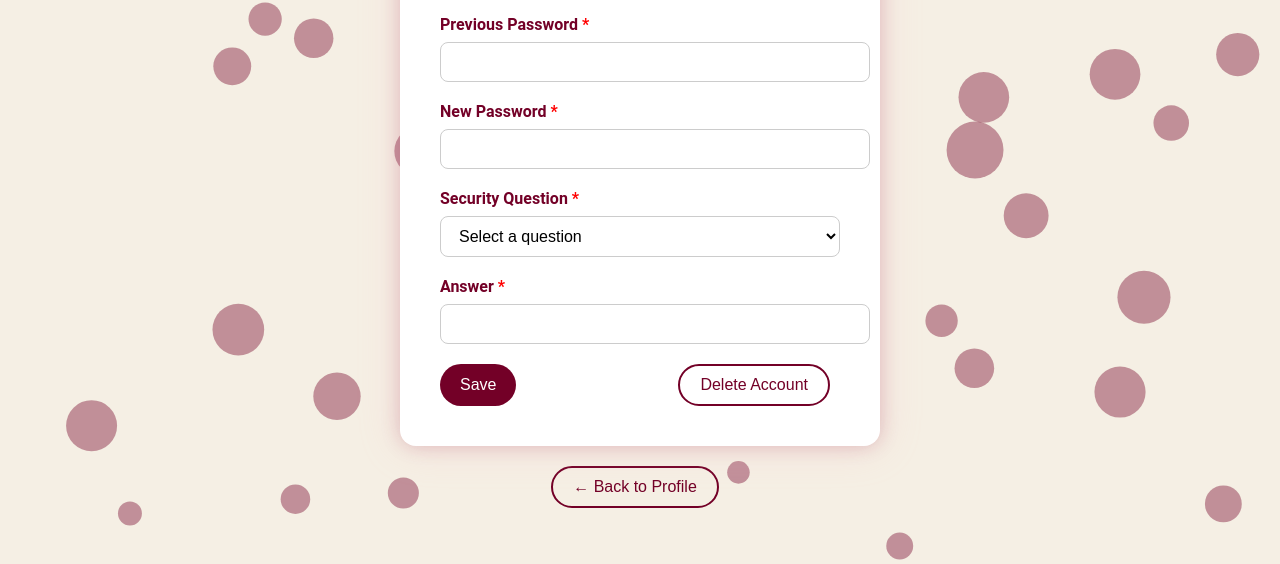
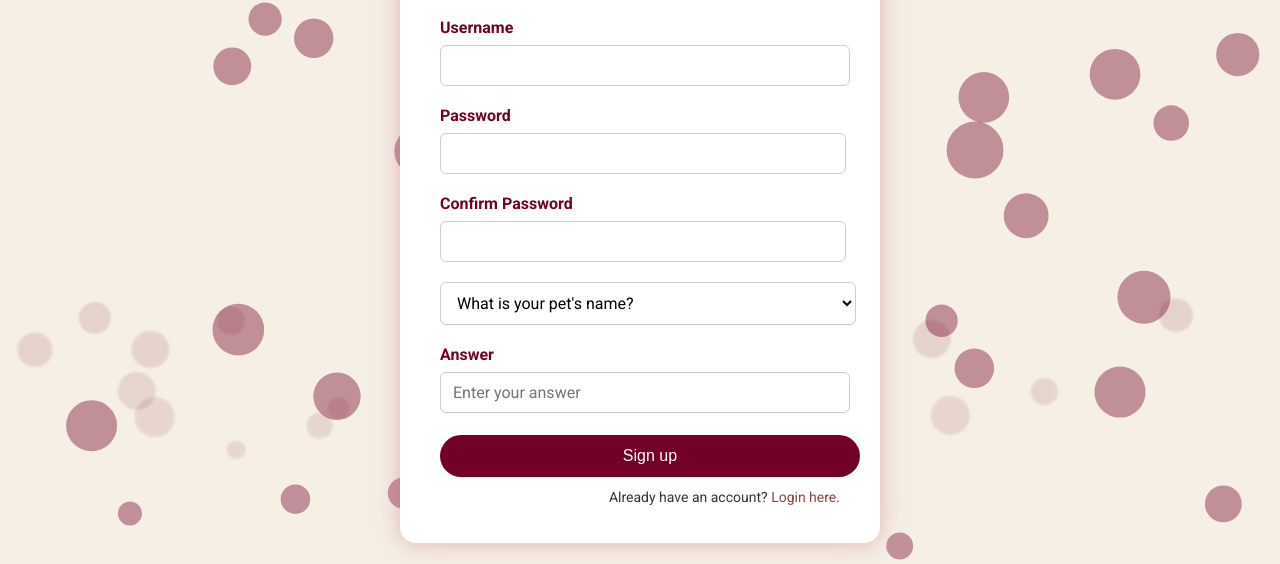
Before and after one commit to Saleeha04/BrokeNoMore, a website: page Frontend/src/pages/signup.html in a window 1280 px wide. Shown: the part 236-800 px from the top of the page. Drawn offline with Linux system fonts and the light colour scheme.

Commit message:
signup agaya

```diff
--- a/Frontend/src/pages/signup.html
+++ b/Frontend/src/pages/signup.html
@@ -2,85 +2,59 @@
 <html lang="en">
   <head>
     <meta charset="UTF-8" />
-  <meta name="viewport" content="width=device-width, initial-scale=1.0"/>
-  <title>Security Settings</title>
-  <link rel="stylesheet" href="../styles/security.css" />
-  <link rel="stylesheet" href="../styles/backButton.css" />
+    <meta name="viewport" content="width=device-width,initial-scale=1.0" />
+    <title>Signup</title>
+    <link rel="stylesheet" href="https://fonts.googleapis.com/css2?family=Roboto:wght@400;700&display=swap" />
+    <link rel="stylesheet" href="../styles/login.css" />
+    <link rel="stylesheet" href="../styles/signup.css" />
   </head>
   <body>
-  <div class="page-wrapper">
-    <div class="form-container">
-      <form class="edit-form slide-in" id="securityForm">
-        <div class="username-section">
-          <h2 class="username">Security Settings</h2>
+    <canvas id="bubble-canvas"></canvas>
+    <div class="bubble-background">
+      <div class="bubble"></div> <!-- (repeat bubble divs as is) -->
+      <!-- ... -->
     </div>
 
-        <label for="username">Username <span style="color:red">*</span></label>
-        <input type="text" id="username" required>
+    <div class="form-container">
+      <a href="landingPage.html">
+        <img class="form-logo" src="../assets/hiddenanya.png" alt="Logo above form" />
+      </a>
 
-        <label for="previous-password">Previous Password <span style="color:red">*</span></label>
-        <input type="password" id="previous-password" required>
+      <form id="signup-form" class="signup-form" method="POST" action="/signup">
+        <h1 class="login-heading">Welcome! Anya here.</h1>
 
-        <label for="password">New Password <span style="color:red">*</span></label>
-        <input type="password" id="password" required>
+        <label for="username">Username</label>
+        <input id="username" type="text" required />
 
-        <label for="security-question">Security Question <span style="color:red">*</span></label>
-        <select id="security-question" required>
-          <option value="">Select a question</option>
+        <label for="password">Password</label>
+        <div class="password-wrapper">
+          <input id="password" name="password" type="password" required />
+        </div>
+
+        <label for="confirm-password">Confirm Password</label>
+        <div class="password-wrapper">
+          <input id="confirm-password" name="confirm-password" type="password" required />
+        </div>
+
+        <select id="security-question" name="question" style="width: 104%;">
           <option>What is your pet's name?</option>
-          <option>What is your mother's maiden name?</option>
-          <option>What is your favorite book?</option>
+          <option>What is your mother’s maiden name?</option>
+          <option>What is your first school name?</option>
         </select>
 
-        <label for="security-answer">Answer <span style="color:red">*</span></label>
-        <input type="text" id="security-answer" required>
-
-        <div class="btn-container">
-          <button type="submit" class="save-btn">Save</button>
-          <button type="button" class="save-btn delete">Delete Account</button>
-        </div>
-      </form>
-
-      <!-- Back Button -->
-      <div class="back-button-wrapper">
-        <button type="button" class="back-btn" id="backToProfileBtn">← Back to Profile</button>
-      </div>
-    </div>
+        <div id="answer-container">
+          <label for="security-answer">Answer</label>
+          <input type="text" id="security-answer" name="answer" placeholder="Enter your answer" required />
         </div>
 
-  <!-- Confirmation Modal -->
-  <div class="modal" id="confirmDeleteModal">
-    <div class="modal-content">
-      <p>Are you sure you want to delete your account?<br>This action is <strong>irreversible</strong> and your data will be lost.</p>
-      <div class="modal-buttons">
-        <button id="confirmYes">Yes</button>
-        <button id="confirmCancel">Cancel</button>
+        <button type="submit" class="submit-btn">Sign up</a></button>
+
+        <p class="forgot-password">
+          Already have an account? <a href="login.html">Login here</a>.
+        </p>
+      </form>
     </div>
-    </div>
-  </div>
-
-  <!-- Password Modal -->
-  <div class="modal" id="passwordModal">
-    <div class="modal-content">
-      <p>Please enter your password to confirm deletion:</p>
-      <input type="password" id="confirmPassword" placeholder="Enter password" />
-      <div class="modal-buttons">
-        <button id="submitDelete">Delete</button>
-        <button id="cancelDelete">Cancel</button>
-      </div>
-    </div>
-  </div>
-
-  <canvas id="bubble-canvas"></canvas>
-  <div class="bubble-background">
-    <div class="bubble"></div>
-    <div class="bubble"></div>
-    <div class="bubble"></div>
-    <!-- Add more bubbles as desired -->
-  </div>
-
-  <script src="../components/security.js"></script>
-  <script src="../components/bubble.js"></script>
-  <script src="../components/backButton.js"></script>
+    <script src="../components/bubble.js" ></script>
+    <script src="../components/signup.js" ></script>
   </body>
 </html>
```
Lines whose indentation alone changed are shown as unchanged.
